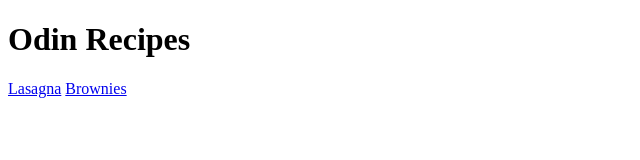
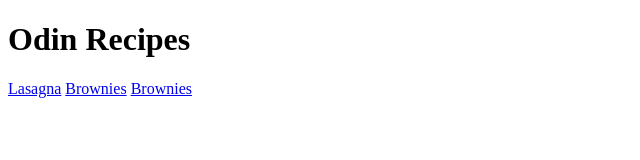
Before and after one commit to mariam-alaa20031/odin-recipes, a plain HTML site: page index.html in a window 1280 px wide. Shown: the full height of the page, 0-640 px from the left. Drawn offline with Linux system fonts and the light colour scheme.

Commit message:
link brownies page to index

```diff
--- a/index.html
+++ b/index.html
@@ -9,5 +9,6 @@
     <h1>Odin Recipes</h1>
     <a href="./recipes/lasagna.html">Lasagna</a>
     <a href="./recipes/brownies.html">Brownies</a>
+    <a href="./recipes/sweetNsour.html">Brownies</a>
 </body>
 </html>
```
